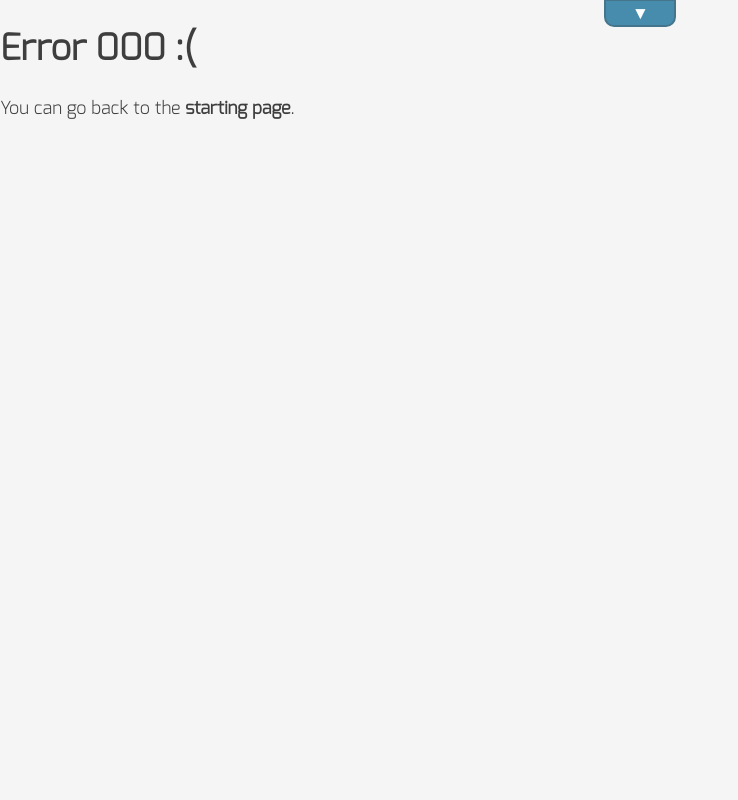
After one commit to redevined/homeworlds-game, a Flask app: template templates/error.html in a window 1280 px wide. The commit adds this page. Shown: the whole page, without its empty margins (0-738 px from the left). Run offline with Flask 2, Linux system fonts and the light colour scheme; the template is opened without the code that fills it: most values are stand-ins (such as "Sample title", 1, 10 or a date in 2020).

Commit message:
Added error page(s)

```diff
--- a/app.py
+++ b/app.py
@@ -6,6 +6,7 @@ import user
 
 app = Flask(__name__)
 app.secret_key = os.urandom(32)
+app.jinja_env.globals.update(getUser = user.getBySession)
 
 
 @app.route("/")
@@ -64,9 +65,19 @@ def rules() :
 def about() :
     return render_template("about.html")
 
-@app.route("/debug")
+@app.route("/hobbits")
 def debug() :
-    return "Successfully executed command."
+    for ses in session :
+        print session
+    return "<h2>They're taking the hobbits to Isengard!</h2>"
+
+
+@app.errorhandler(404)
+@app.errorhandler(403)
+@app.errorhandler(500)
+def exception(error) :
+    code = error.code
+    return render_template("error.html", code = code), code
 
 
 if __name__ == "__main__" :
--- a/static/css/style.css
+++ b/static/css/style.css
@@ -81,12 +81,15 @@ a.button:hover {
 
 /* Flash message boxes */
 div.flash {
-
+    font-style: italic;
+    background-color: #e2ff25;
+    padding: 10px 10px;
+    border: 5px solid #737373;
 }
 
 
 
-/* Navigation panel */
+/* Navigation header */
 div.navigation {
     width: 100%;
 
@@ -96,33 +99,43 @@ div.navigation {
     z-index: 1;
 }
 
+/* Panel with hyperlinks */
 div.navigation > div {
     background-color: #488cad;
     display: table;
 
     position: relative;
-    top: -125px;
+    top: -94px;
     margin: 0 auto;
 
     border: 2px solid #45758C;
     border-radius: 0 0 10px 10px;
 }
 
+/* Shows panel on hover */
 div.navigation > div:hover {
     top: -2px;
 }
 
+/* Style of lines on the navigation panel */
 div.navigation > div > p {
+    color: #ffffff;
     margin: 0;
     padding: 3px 10px;
     border-bottom: 1px solid #45758C;
 }
 
+/* Dropdown arrow style */
 div.navigation > div > p:last-child {
     text-align: center;
     font-weight: bold;
     padding: 0;
     border-bottom: 0;
+}
+
+/* Makes hyperlinks on the panel not change their color */
+div.navigation a:hover {
+    color: inherit;
 }
 
 
@@ -194,3 +207,8 @@ div#portal, div#rules, div#about, div#admin {
     width: 600px;
     height: 100%;
 }
+
+/* Style of the error page(s) */
+div#error {
+
+}
--- /dev/null
+++ b/templates/error.html
@@ -0,0 +1,14 @@
+{% extends "template.html" %}
+{% block style %}error{% endblock %}
+
+{% block content %}
+    <h1>Error {{ code }} :(</h1>
+    {% if code == 404 %}
+        <p>This page does not exist. Try another one.</p>
+    {% elif code == 403 %}
+        <p>I'm sorry, but you do not have access to this page.</p>
+    {% elif code == 500 %}
+        <p>Something went terribly wrong here.</p>
+    {% endif %}
+    <p>You can go back to the <a href="/">starting page</a>.</p>
+{% endblock %}
--- a/templates/template.html
+++ b/templates/template.html
@@ -16,8 +16,10 @@
                     <p><a href="/login">Login</a></p>
                 {% else %}
                     <p><a href="/logout">Logout</a></p>
+                    {% if getUser(session.get("user")).isAdmin() %}
+                        <p><a href="/admin">Admin</a></p>
+                    {% endif %}
                 {% endif %}
-                <p><a href="/admin">Admin</a></p>
                 <p>&#x25BE;</p>
             </div>
         </div>
```
